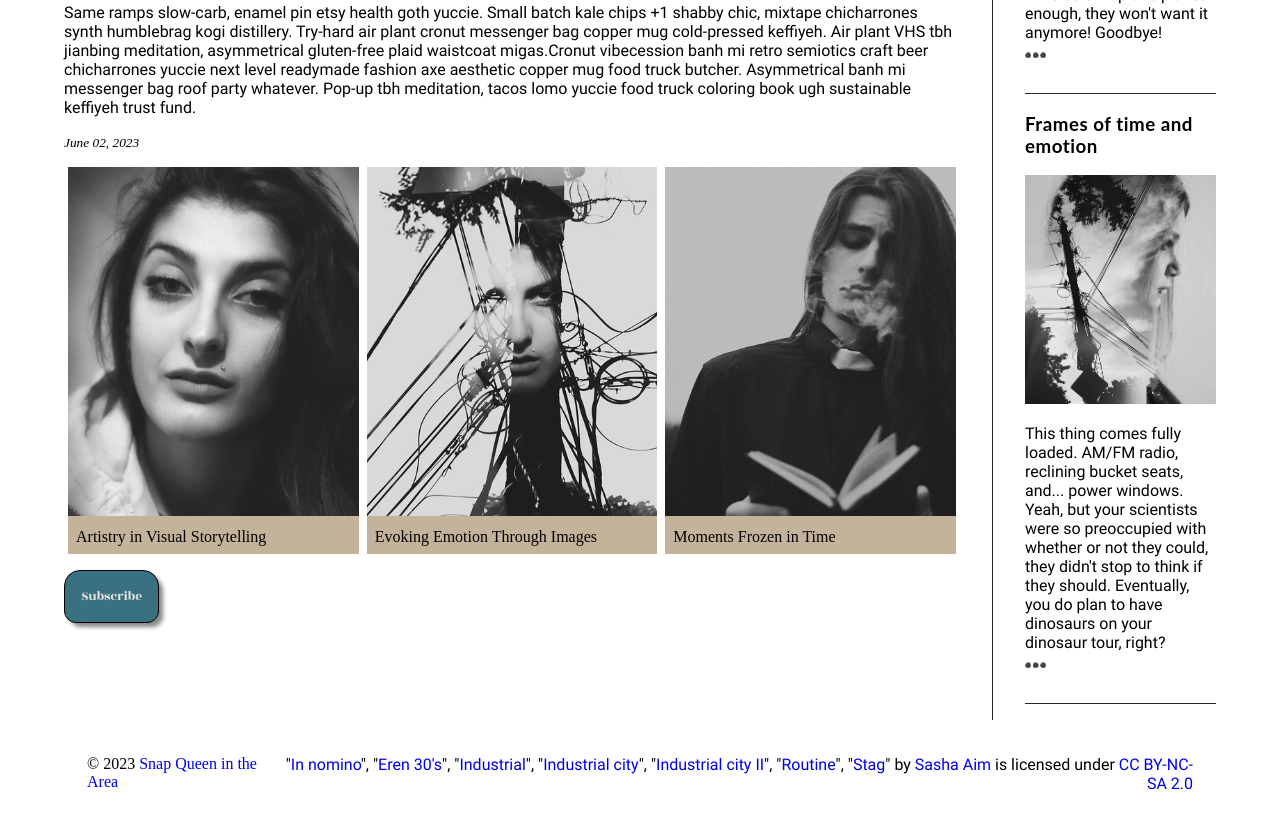
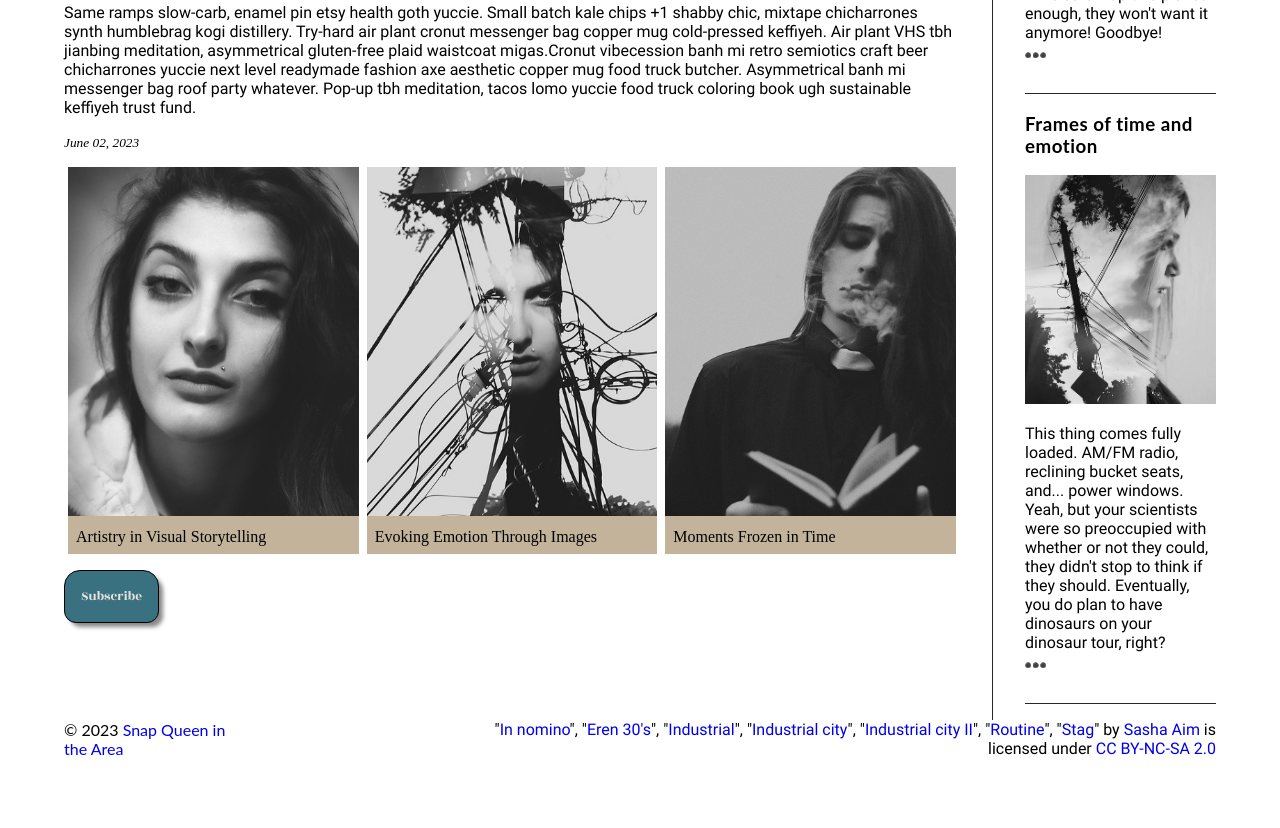
Before and after one commit to ericayh/ericayh.github.io, a plain HTML site: page blog/index.html in a window 1280 px wide. Shown: the part 1510-2338 px from the top of the page. After the commit the page ends 2292 px from the top, so only its background shows below. Drawn offline with Linux system fonts and the light colour scheme.

Commit message:
Update footer3

```diff
--- a/blog/css/style.css
+++ b/blog/css/style.css
@@ -234,15 +234,17 @@ nav {
 
 /* FOOTER */
 footer {
-    display: flex;
-    justify-content: space-between;
-    margin: 3% 2%;
+    display:flex;
 }
 
-footer p {
+.copyright {
+    text-align: left;
+    font-family: lato, Arial, sans-serif;
+}
+
+.attribution {
+    text-align: right;
+    font-family: roboto, Arial, sans-serif;
+    padding-left: 15rem;
     margin: 0;
 }
-
-  .attribution {
-    text-align: right;
-}
```
Also changed, not shown: blog/index.html (+0 -1 lines).
